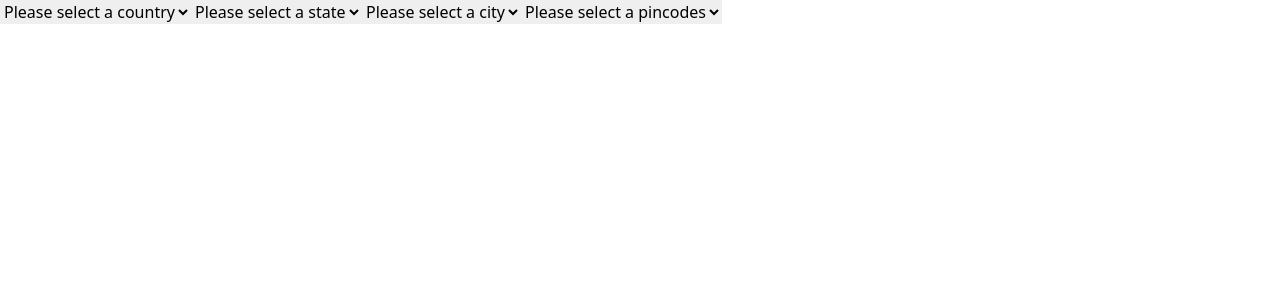
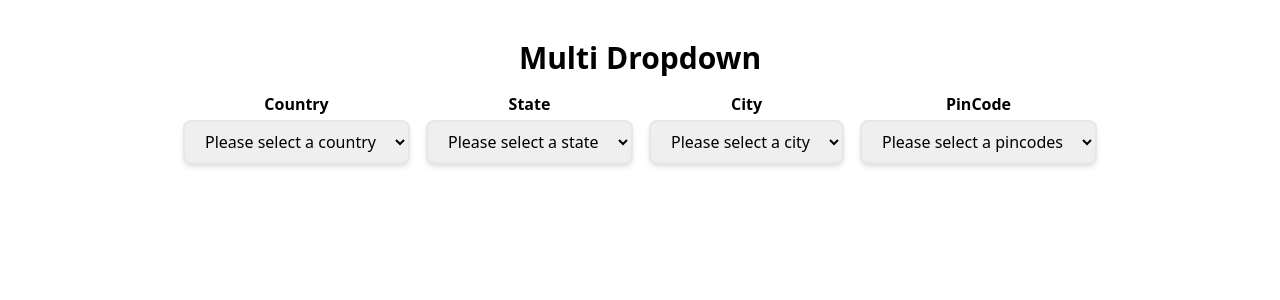
Before and after one commit to sachin-rohilla/Multi-Dropdowns-App, a React (Vite) app: page / in a window 1280 px wide. Shown: the top 300 px of the page. Built offline with nearby package versions, Linux system fonts and the light colour scheme.

Commit message:
make-seperate-component

```diff
--- a/src/App.jsx
+++ b/src/App.jsx
@@ -3,6 +3,10 @@ import { useState } from "react";
 import "./App.css";
 import SelectComp from "./components/SelectComp";
 import { cities, countries, pincodes, states } from "./constants/constants";
+import CountryDropdown from "./components/CountryDropdown";
+import StateDropdown from "./components/StateDropdown";
+import CityDropdown from "./components/CityDropdown";
+import PincodeDropdown from "./components/PincodeDropdown";
 
 function App() {
   const [countryId, setCountryId] = useState(null);
@@ -15,48 +19,14 @@ function App() {
   };
   return (
     <>
-      <div>
-        <select onChange={handleChange}>
-          <option value="">Please select a country</option>
-
-          {countries?.map((item) => (
-            <option key={item?.countryId} value={item.countryId}>
-              {item?.name}
-            </option>
-          ))}
-        </select>
-        <select onChange={handleChange}>
-          <option value="">Please select a state</option>
-          {states
-            ?.filter((filterItem) => filterItem?.countryId == countryId)
-            ?.map((item) => (
-              <option key={item?.stateId} value={item?.stateId}>
-                {item?.name}
-              </option>
-            ))}
-        </select>
-
-        <select onChange={handleChange}>
-          <option value="">Please select a city</option>
-          {cities
-            ?.filter((filterItem) => filterItem?.stateId == stateId)
-            ?.map((item) => (
-              <option key={item?.cityId} value={item?.cityId}>
-                {item?.name}
-              </option>
-            ))}
-        </select>
-
-        <select onChange={handleChange}>
-          <option value="">Please select a pincodes</option>
-          {pincodes
-            ?.filter((filterItem) => filterItem?.cityId == cityId)
-            ?.map((item) => (
-              <option key={item?.pincodId} value={item?.pincodId}>
-                {item?.code}
-              </option>
-            ))}
-        </select>
+      <div className="w-full flex flex-col items-center gap-4 mt-10">
+        <h1 className="text-xl lg:text-3xl font-semibold">Multi Dropdown </h1>
+        <div className="flex flex-col lg:flex-row gap-4  ">
+          <CountryDropdown handleChange={handleChange} />
+          <StateDropdown handleChange={handleChange} countryId={countryId} />
+          <CityDropdown handleChange={handleChange} stateId={stateId} />
+          <PincodeDropdown handleChange={handleChange} cityId={cityId} />
+        </div>
       </div>
     </>
   );
--- /dev/null
+++ b/src/components/CityDropdown.jsx
@@ -0,0 +1,26 @@
+import React from "react";
+import { cities } from "../constants/constants";
+
+const CityDropdown = ({ handleChange, stateId }) => {
+  return (
+    <div>
+      <h1 className="text-center mb-1 font-semibold">City</h1>
+
+      <select
+        className="border-2 px-4 py-2 rounded-lg shadow-md"
+        onChange={handleChange}
+      >
+        <option value="">Please select a city</option>
+        {cities
+          ?.filter((filterItem) => filterItem?.stateId == stateId)
+          ?.map((item) => (
+            <option key={item?.cityId} value={item?.cityId}>
+              {item?.name}
+            </option>
+          ))}
+      </select>
+    </div>
+  );
+};
+
+export default CityDropdown;
--- /dev/null
+++ b/src/components/CountryDropdown.jsx
@@ -0,0 +1,29 @@
+import React from "react";
+import SelectComp from "./SelectComp";
+import { countries } from "../constants/constants";
+
+const CountryDropdown = ({ handleChange }) => {
+  return (
+    <div>
+      <h1 className="text-center mb-1 font-semibold">Country</h1>
+      <select
+        onChange={handleChange}
+        className="border-2 px-4 py-2 rounded-lg shadow-md"
+      >
+        <option value="">Please select a country</option>
+
+        {countries?.map((item) => (
+          <option
+            className="py-4"
+            key={item?.countryId}
+            value={item?.countryId}
+          >
+            {item?.name}
+          </option>
+        ))}
+      </select>
+    </div>
+  );
+};
+
+export default CountryDropdown;
--- /dev/null
+++ b/src/components/PincodeDropdown.jsx
@@ -0,0 +1,25 @@
+import React from "react";
+import { pincodes } from "../constants/constants";
+
+const PincodeDropdown = ({ handleChange, cityId }) => {
+  return (
+    <div>
+      <h1 className="text-center mb-1 font-semibold">PinCode</h1>{" "}
+      <select
+        className="border-2 px-4 py-2 rounded-lg shadow-md"
+        onChange={handleChange}
+      >
+        <option value="">Please select a pincodes</option>
+        {pincodes
+          ?.filter((filterItem) => filterItem?.cityId == cityId)
+          ?.map((item) => (
+            <option key={item?.pincodId} value={item?.pincodId}>
+              {item?.code}
+            </option>
+          ))}
+      </select>
+    </div>
+  );
+};
+
+export default PincodeDropdown;
--- /dev/null
+++ b/src/components/StateDropdown.jsx
@@ -0,0 +1,26 @@
+import React from "react";
+import { states } from "../constants/constants";
+
+const StateDropdown = ({ handleChange, countryId }) => {
+  return (
+    <div>
+      <h1 className="text-center mb-1 font-semibold">State</h1>
+
+      <select
+        className="border-2 px-4 py-2 rounded-lg shadow-md"
+        onChange={handleChange}
+      >
+        <option value="">Please select a state</option>
+        {states
+          ?.filter((filterItem) => filterItem?.countryId == countryId)
+          ?.map((item) => (
+            <option key={item?.stateId} value={item?.stateId}>
+              {item?.name}
+            </option>
+          ))}
+      </select>
+    </div>
+  );
+};
+
+export default StateDropdown;
--- a/src/constants/constants.jsx
+++ b/src/constants/constants.jsx
@@ -1,35 +1,35 @@
 export const countries = [
-  { countryId: 1, name: "United States" },
+  { countryId: 1, name: "India" },
   { countryId: 2, name: "Canada" },
   { countryId: 3, name: "United Kingdom" },
   { countryId: 4, name: "Australia" },
   { countryId: 5, name: "Germany" },
-  { countryId: 6, name: "India" },
+  { countryId: 6, name: "United States" },
 ];
 
 export const states = [
-  { stateId: 1, countryId: 1, name: "California" },
+  { stateId: 1, countryId: 1, name: "Maharashtra" },
   { stateId: 2, countryId: 2, name: "Ontario" },
   { stateId: 3, countryId: 3, name: "England" },
   { stateId: 4, countryId: 4, name: "New South Wales" },
   { stateId: 5, countryId: 5, name: "Bavaria" },
-  { stateId: 6, countryId: 6, name: "Maharashtra" },
+  { stateId: 6, countryId: 6, name: "California" },
 ];
 
 export const cities = [
-  { cityId: 1, stateId: 1, name: "Los Angeles" },
+  { cityId: 1, stateId: 1, name: "Mumbai" },
   { cityId: 2, stateId: 2, name: "Toronto" },
   { cityId: 3, stateId: 3, name: "London" },
   { cityId: 4, stateId: 4, name: "Sydney" },
   { cityId: 5, stateId: 5, name: "Munich" },
-  { cityId: 6, stateId: 6, name: "Mumbai" },
+  { cityId: 6, stateId: 6, name: "Los Angeles" },
 ];
 
 export const pincodes = [
-  { pincodId: 1, cityId: 1, code: "90001" },
+  { pincodId: 1, cityId: 1, code: "400001" },
   { pincodId: 2, cityId: 2, code: "M5H 2N2" },
   { pincodId: 3, cityId: 3, code: "SW1A 1AA" },
   { pincodId: 4, cityId: 4, code: "2000" },
   { pincodId: 5, cityId: 5, code: "80331" },
-  { pincodId: 6, cityId: 6, code: "400001" },
+  { pincodId: 6, cityId: 6, code: "90001" },
 ];
```
